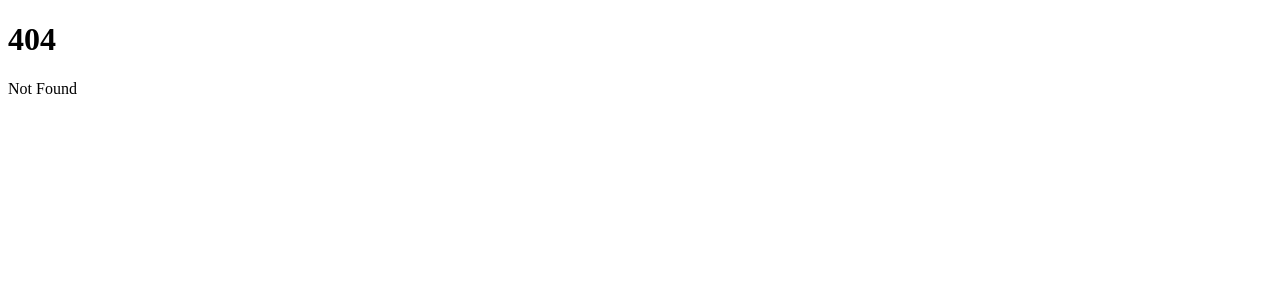
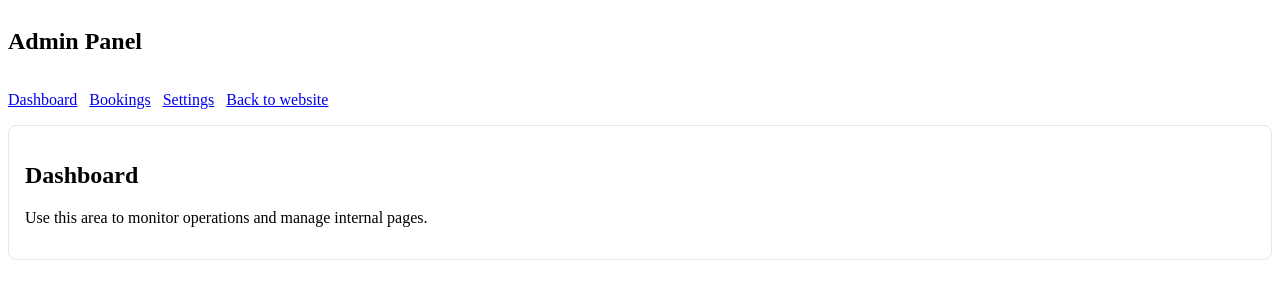
Before and after one commit to rapidcleanillawarra/allcarerefrigeration, a SvelteKit app: page /admin in a window 1280 px wide. Before the commit this address had no page. Shown: the top 300 px of the page. Built offline with nearby package versions, Linux system fonts and the light colour scheme.

Commit message:
Remove default welcome page from SvelteKit routes

```diff
--- /dev/null
+++ b/src/routes/(admin)/admin/+layout.svelte
@@ -0,0 +1,36 @@
+<script lang="ts">
+	let { children } = $props();
+</script>
+
+<section>
+	<h1>Admin Panel</h1>
+	<nav aria-label="Admin navigation">
+		<a href="/admin">Dashboard</a>
+		<a href="/admin/bookings">Bookings</a>
+		<a href="/admin/settings">Settings</a>
+		<a href="/">Back to website</a>
+	</nav>
+
+	<div class="content">
+		{@render children()}
+	</div>
+</section>
+
+<style>
+	section {
+		display: grid;
+		gap: 1rem;
+	}
+
+	nav {
+		display: flex;
+		gap: 0.75rem;
+		flex-wrap: wrap;
+	}
+
+	.content {
+		padding: 1rem;
+		border: 1px solid #e2e8f0;
+		border-radius: 0.5rem;
+	}
+</style>
--- /dev/null
+++ b/src/routes/(admin)/admin/+page.svelte
@@ -0,0 +1,2 @@
+<h2>Dashboard</h2>
+<p>Use this area to monitor operations and manage internal pages.</p>
--- /dev/null
+++ b/src/routes/(admin)/admin/bookings/+page.svelte
@@ -0,0 +1,2 @@
+<h2>Bookings</h2>
+<p>View and manage incoming service bookings here.</p>
--- /dev/null
+++ b/src/routes/(admin)/admin/settings/+page.svelte
@@ -0,0 +1,2 @@
+<h2>Settings</h2>
+<p>Configure admin preferences and account-level options.</p>
--- /dev/null
+++ b/src/routes/(public)/+layout.svelte
@@ -0,0 +1,32 @@
+<script lang="ts">
+	let { children } = $props();
+</script>
+
+<header>
+	<nav aria-label="Public navigation">
+		<a href="/">Home</a>
+		<a href="/about">About</a>
+		<a href="/services">Services</a>
+		<a href="/admin">Admin</a>
+	</nav>
+</header>
+
+<main>
+	{@render children()}
+</main>
+
+<style>
+	header {
+		padding: 1rem 0;
+		border-bottom: 1px solid #e2e8f0;
+	}
+
+	nav {
+		display: flex;
+		gap: 1rem;
+	}
+
+	main {
+		padding: 1.5rem 0;
+	}
+</style>
--- /dev/null
+++ b/src/routes/(public)/+page.svelte
@@ -0,0 +1,2 @@
+<h1>All Care Refrigeration</h1>
+<p>Reliable cooling and refrigeration services for homes and businesses.</p>
--- /dev/null
+++ b/src/routes/(public)/about/+page.svelte
@@ -0,0 +1,2 @@
+<h1>About Us</h1>
+<p>We provide installation, maintenance, and repair services for refrigeration systems.</p>
--- /dev/null
+++ b/src/routes/(public)/services/+page.svelte
@@ -0,0 +1,6 @@
+<h1>Services</h1>
+<ul>
+	<li>Refrigeration installation</li>
+	<li>Preventive maintenance</li>
+	<li>Emergency repair</li>
+</ul>
--- a/src/routes/+page.svelte
+++ /dev/null
@@ -1,2 +0,0 @@
-<h1>Welcome to SvelteKit</h1>
-<p>Visit <a href="https://svelte.dev/docs/kit">svelte.dev/docs/kit</a> to read the documentation</p>
```
